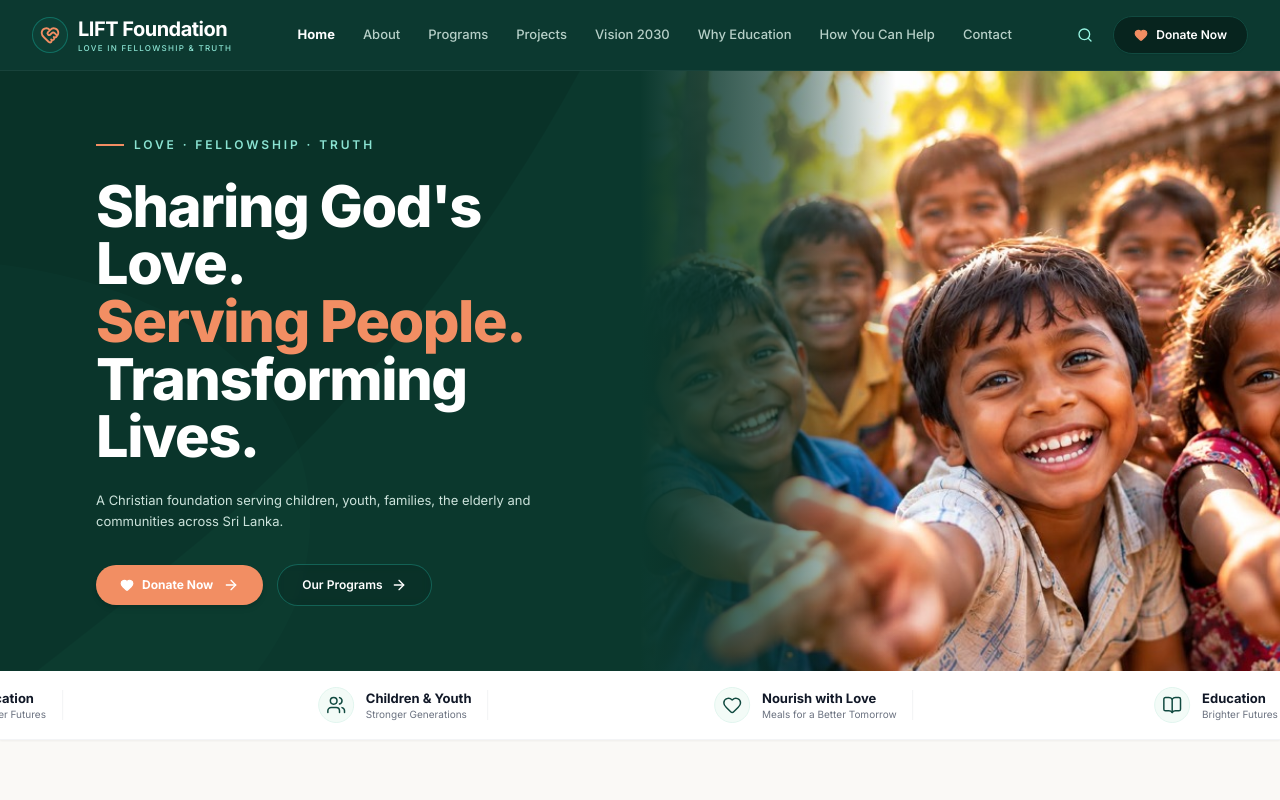
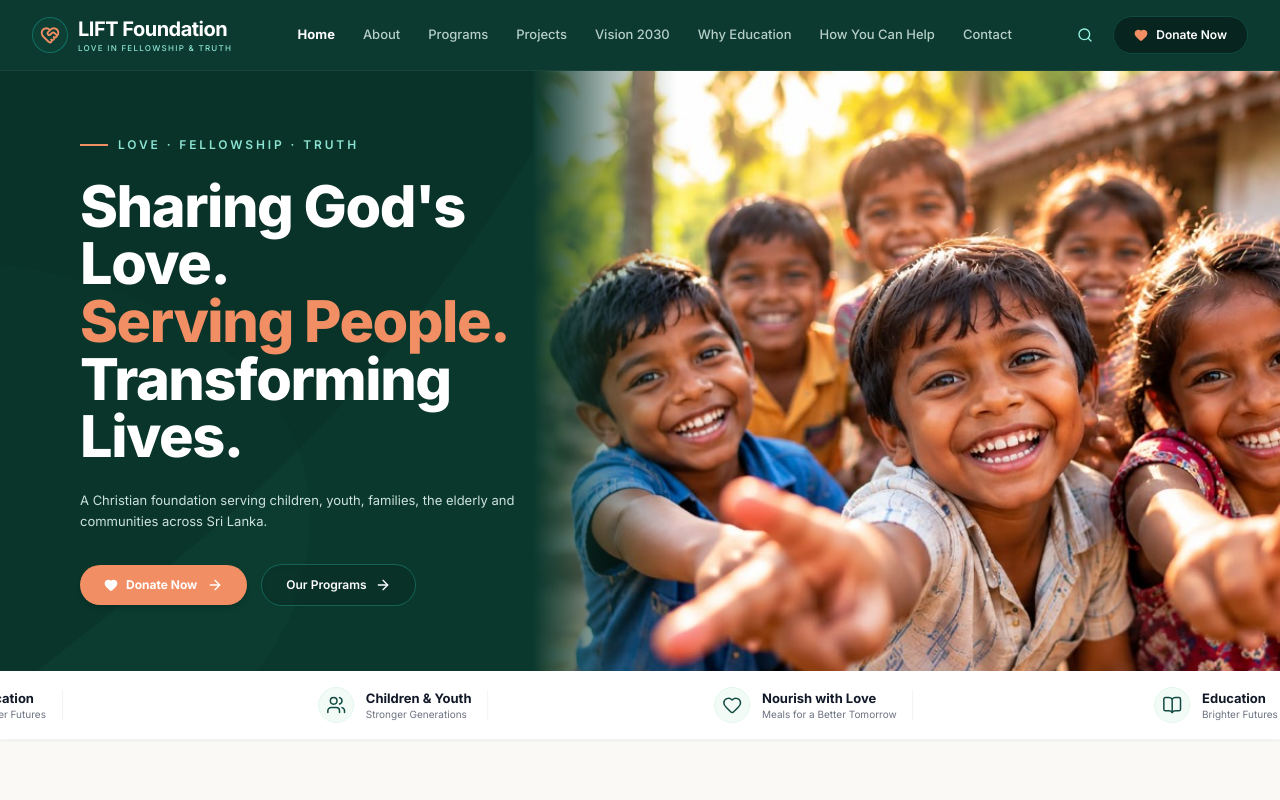
Before and after one commit to LIFT-Foundation/frontend, a React (Vite) app: page / in a window 1280 px wide. Shown: the top 800 px of the page. Built offline with nearby package versions, Linux system fonts and the light colour scheme; a web font is replaced by a local one.

Commit message:
feat(hero): adjust hero section layout and gradient image blend

```diff
--- a/src/components/sections/Hero/Hero.jsx
+++ b/src/components/sections/Hero/Hero.jsx
@@ -28,7 +28,7 @@ export default function Hero({ onExplorePrograms, onDonateClick }) {
         <div className="grid grid-cols-1 lg:grid-cols-12 items-stretch min-h-[540px] lg:min-h-[600px]">
 
           {/* Left Column: Headline and Call-to-actions */}
-          <div className="lg:col-span-6 xl:col-span-6 flex flex-col justify-center px-6 sm:px-12 lg:pl-16 lg:pr-8 xl:pl-24 py-12 lg:py-16 space-y-6 z-10">
+          <div className="lg:col-span-5 xl:col-span-5 flex flex-col justify-center px-6 sm:px-10 lg:pl-14 lg:pr-4 xl:pl-20 py-12 lg:py-16 space-y-6 z-10">
             {/* Tagline Badge with Orange Indicator Line */}
             <div className="flex items-center gap-2.5 text-[11px] sm:text-[12px] font-semibold tracking-[0.24em] text-teal-200/90 uppercase">
               <span className="w-7 h-[2px] bg-[#f28e63] inline-block" />
@@ -71,17 +71,17 @@ export default function Hero({ onExplorePrograms, onDonateClick }) {
           </div>
 
           {/* Right Column: Full-Height Curved Photo of Children */}
-          <div className="lg:col-span-6 xl:col-span-6 relative min-h-[380px] sm:min-h-[460px] lg:min-h-full overflow-hidden">
+          <div className="lg:col-span-7 xl:col-span-7 relative min-h-[380px] sm:min-h-[460px] lg:min-h-full overflow-hidden">
             <div className="absolute inset-0 w-full h-full">
               <img
                 src={hero.image}
                 alt="Happy Sri Lankan children smiling and pointing forward"
-                className="w-full h-full object-cover object-center scale-[1.01]"
+                className="w-full h-full object-cover object-left lg:object-center scale-[1.01]"
                 loading="eager"
               />
 
-              {/* Wide smooth organic gradient blending photo into dark forest green */}
-              <div className="hidden lg:block absolute inset-y-0 left-0 w-64 bg-gradient-to-r from-[#0b382d] via-[#0b382d]/70 to-transparent pointer-events-none" />
+              {/* Smoother, narrower organic gradient blend so more of the left side of the photo is visible */}
+              <div className="hidden lg:block absolute inset-y-0 left-0 w-36 bg-gradient-to-r from-[#0b382d] via-[#0b382d]/40 to-transparent pointer-events-none" />
 
               {/* Soft gradient bottom on mobile */}
               <div className="lg:hidden absolute inset-0 bg-gradient-to-t from-[#0b382d] via-transparent to-transparent pointer-events-none" />
```
